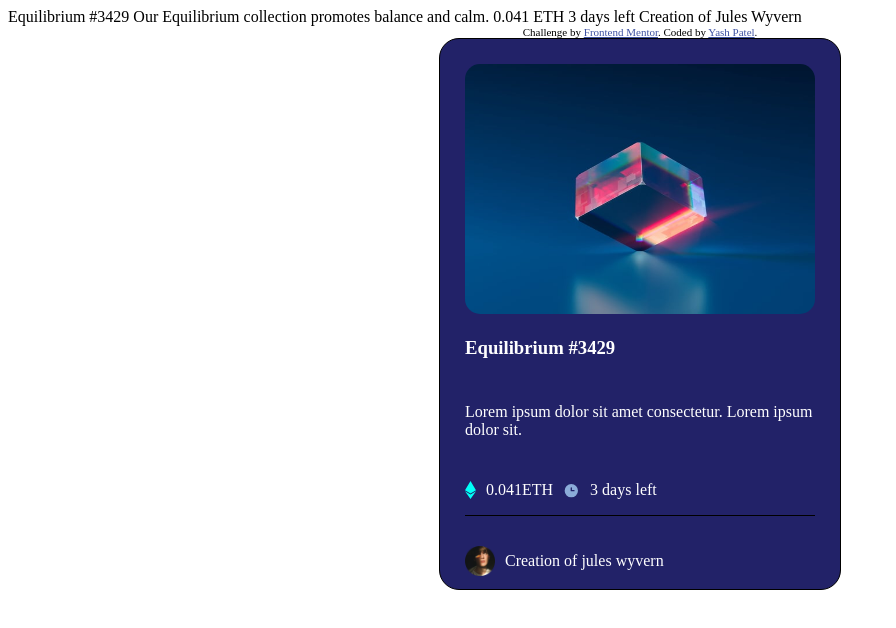
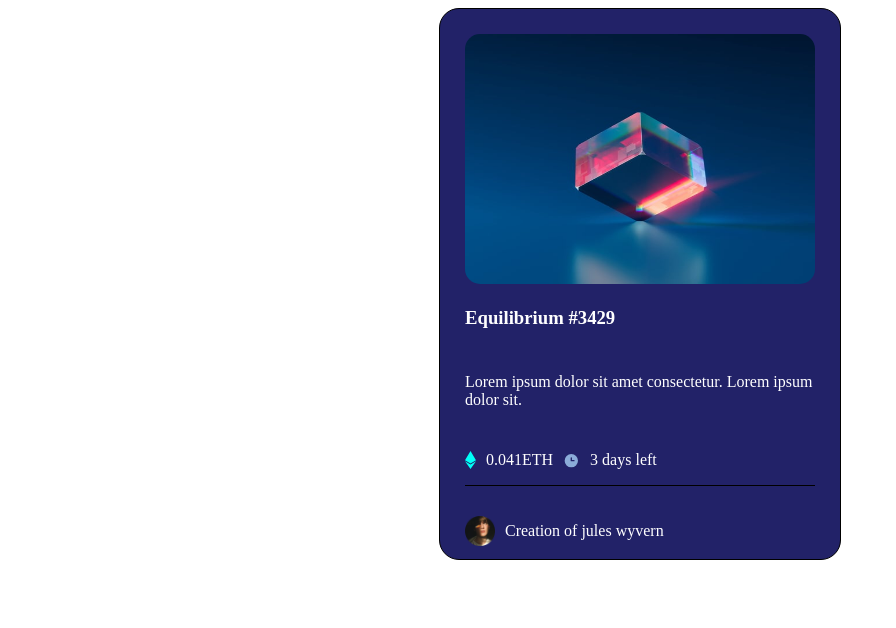
Before and after one commit to yash880888/NFT-Preview-Card, a plain HTML site: page index.html in a window 1280 px wide. Shown: the whole page, without its empty margins (0-896 px from the left). Drawn offline with Linux system fonts and the light colour scheme.

Commit message:
Update index.html

```diff
--- a/index.html
+++ b/index.html
@@ -4,40 +4,20 @@
 <head>
   <meta charset="UTF-8">
   <meta name="viewport" content="width=device-width, initial-scale=1.0">
-  <!-- displays site properly based on user's device -->
 
   <link rel="icon" type="image/png" sizes="32x32" href="./images/favicon-32x32.png">
 
-  <title>Frontend Mentor | NFT preview card component</title>
+  <title> NFT preview card component</title>
 
-  <!-- Feel free to remove these styles or customise in your own stylesheet 👍 -->
+
   <style>
-    .attribution {
-      font-size: 11px;
-      text-align: center;
-    }
 
-    .attribution a {
-      color: hsl(228, 45%, 44%);
-    }
   </style>
 </head>
 
 <body>
 
-  Equilibrium #3429
 
-  Our Equilibrium collection promotes balance and calm.
-
-  0.041 ETH
-  3 days left
-
-  Creation of Jules Wyvern
-
-  <div class="attribution">
-    Challenge by <a href="https://www.frontendmentor.io?ref=challenge" target="_blank">Frontend Mentor</a>.
-    Coded by <a href="#">Yash  Patel</a>.
-  </div>
 </body>
 
 </html>
```
